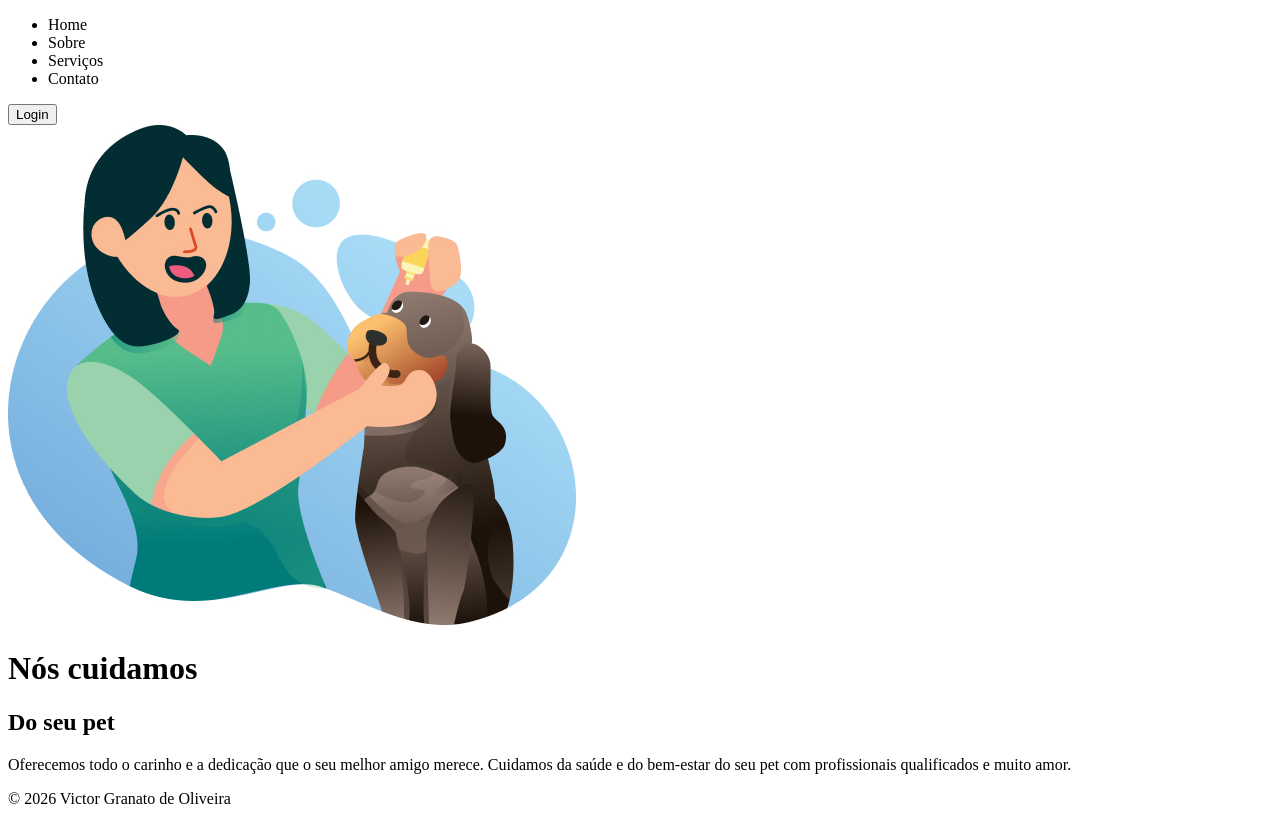
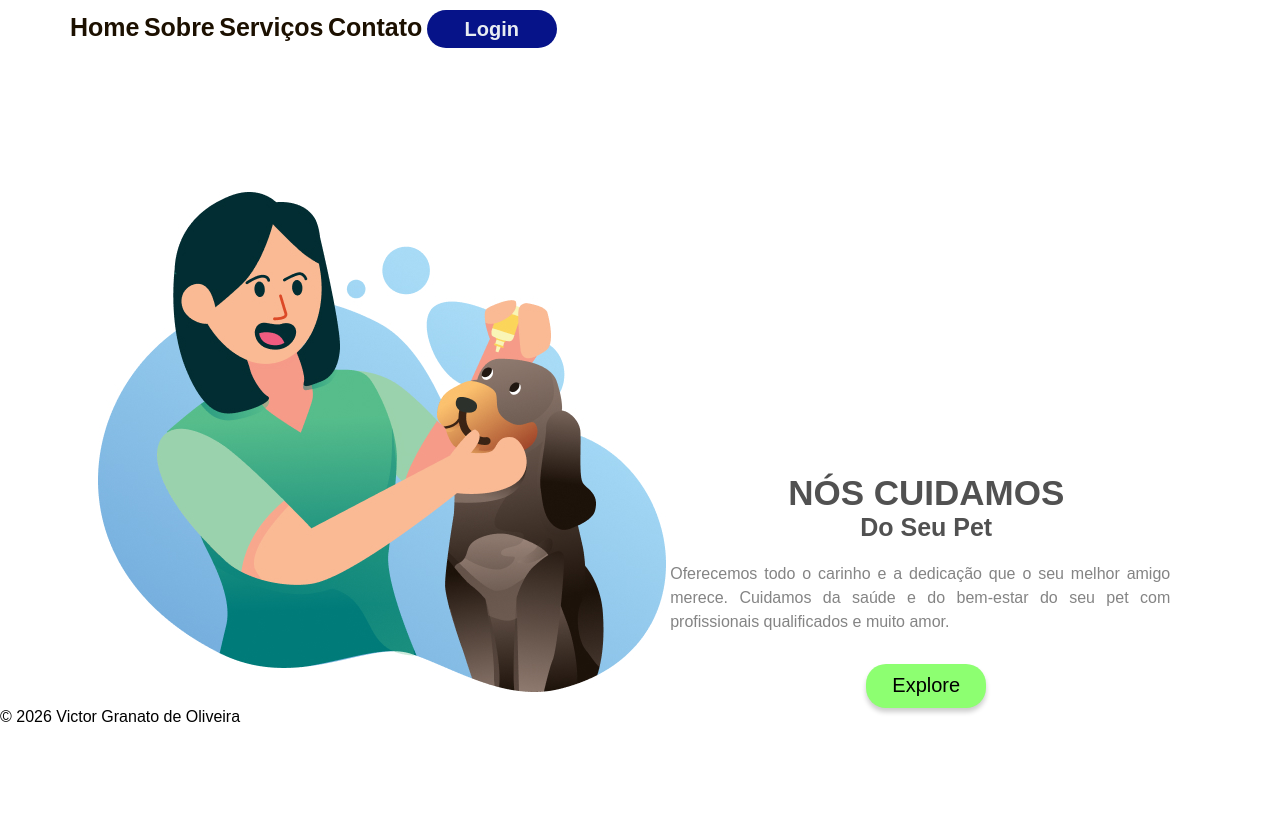
Before and after one commit to granato-vitin/tela_sitepet, a plain HTML site: page index.html in a window 1280 px wide. After the commit the page ends 800 px from the top, so only its background shows below. Drawn offline with Linux system fonts and the light colour scheme; files whose address does not match are found by name; a web font is replaced by a local one.

Commit message:
projeto final

```diff
--- a/index.html
+++ b/index.html
@@ -1,23 +1,26 @@
 <!DOCTYPE html>
 <html lang="en">
+
 <head>
     <meta charset="UTF-8">
+    <meta http-equiv="X-UA-Compatible" content="IE=edge">
     <meta name="viewport" content="width=device-width, initial-scale=1.0">
     <title>Pet Victor</title>
-    <link rel="stylesheet" href="">
+    <link rel="stylesheet"
+    href="style.css ">
     <link rel="preconnect" href="https://fonts.googleapis.com">
     <link rel="preconnect" href="https://fonts.gstatic.com" crossorigin>
-    <link href="https://fonts.googleapis.com/css2?family=Hanken+Grotesk:ital,wght@0,100..900;1,100..900&display=swap"
-        rel="stylesheet">
+    <link href="https://fonts.googleapis.com/css2?family=Roboto+Slab:wght@100..900&family=Rubik+Spray+Paint&display=swap" rel="stylesheet">
 </head>
+
 <body>
     <header>
         <nav>
             <ul>
-                <li><a>Home</a></li>
-                <li><a>Sobre</a></li>
-                <li><a>Serviços</a></li>
-                <li><a>Contato</a></li>
+                <li><a href="#">Home</a></li>
+                <li><a href="#">Sobre </a></li>
+                <li><a href="#">Serviços</a></li>
+                <li><a href="contato.html">Contato</a></li>
             </ul>
         </nav>
         <button class="botao-login">Login</button>
@@ -25,18 +28,23 @@
     <main>
         <img src="./img/logo.jpg" alt="logo-pet" class="logo">
         <div class="texto">
-            <h1 class="titulo">Nós cuidamos</h1>
-            <h2 class="sub-titulo">Do seu pet</h2>
-            <p class="paragrafo"> Oferecemos todo o carinho e a dedicação que o seu melhor amigo merece. Cuidamos da
+            <h1 class="titulo"> NÓS CUIDAMOS</h1>
+            <h2 class="sub-titulo"> Do Seu Pet</h2>
+            <p class="paragrafo">Oferecemos todo o carinho e a dedicação que o seu melhor amigo merece. Cuidamos da
                 saúde e
                 do bem-estar do seu pet
-                com profissionais qualificados e muito amor.</p>
+                com profissionais qualificados e muito amor.
+            </p>
+            <button class="botao-explore">Explore</button>
         </div>
     </main>
     <footer>
-        <p>&copy; 2026 Victor Granato de Oliveira</p>
+<p>&copy; 2026 Victor Granato de Oliveira </p>
     </footer>
-    <script src="app.js"></script>
+<script src="app.js"></script>
+
+
 </body>
 
+
 </html>
--- a/style.css
+++ b/style.css
@@ -1,40 +1,98 @@
-*{
-    margin:0;
-    padding:0;
+* {
+    margin: 0;
+    padding: 0;
     box-sizing: border-box;
-    font-family: 'Montserrat',sans-serif;
+    font-family: " Roboto Slab", sans-serif;
 }
 
-li{
+li {
     display: inline-block;
 }
-nav{
+
+nav {
     display: inline-block;
 }
-header{
-    margin:30px 0px 144px 70 px;
-}
-a{
-    font-weight: 600;
-    font-size: 24px;
-    line-height: 28px;
-    margin: 0 20px 0 0;
-    cursor: pointer;
-    color: #2b2a47;
+
+header {
+    margin: 10px 0px 144px 70px;
 }
 
-.botao-login{
+a {
+    font-weight: 600;
+    font-size: 25px;
+    line-height: 28px;
+    margin: 0 20 0 0;
+    cursor: pointer;
+    color: #1c1000;
+    transition: opacity 0.2s;
+    text-decoration: none;
+}
+
+a:hover {
+    opacity: 0.8;
+}
+
+.botao-login {
     width: 130px;
     height: 38px;
-    border-radius: 20px;
-    background: #006fa2;
+    border-radius: 200px;
+    background: #061389;
     border: none;
     font-size: 20px;
     font-weight: 600;
-    color: rgb(227, 231, 235);
+    color: rgb(232, 237, 241);
     transition: opacity 0.2s;
 }
 
-.botao-login:hover{
+.botao-login:hover {
     opacity: 0.8;
 }
+
+logo {
+    width: 40%;
+}
+
+.texto {
+    width: 40%;
+    display: inline-block;
+}
+
+main {
+    text-align: center;
+}
+
+.botao-explore {
+    width: 120px;
+    height: 44px;
+    cursor: pointer;
+    background: #8dff71;
+    border: none;
+    border-radius: 20px;
+    font-size: 20px;
+    font-weight: 500;
+    box-shadow: 0 4px 5px rgba(0, 0, 0, 0.2);
+    transition: opacity 0.3s;
+}
+.botao-explore:hover {
+    opacity: 0.7;
+}
+
+.titulo{
+    font-size: 35px;
+    font-weight: 900;
+    color: #515151;
+}
+.sub-titulo{
+    color: #515151;
+    line-height: 1,5;
+    font-size: 25px;
+}
+.paragrafo{
+    font-size: 16px;
+    font-weight: 400;
+    line-height: 24px;
+    color:#848484;
+    text-align: justify;
+    margin: 20px 0 30px 0;
+    max-width: 500px;
+}
```
Also changed, not shown: contato.html (added).
